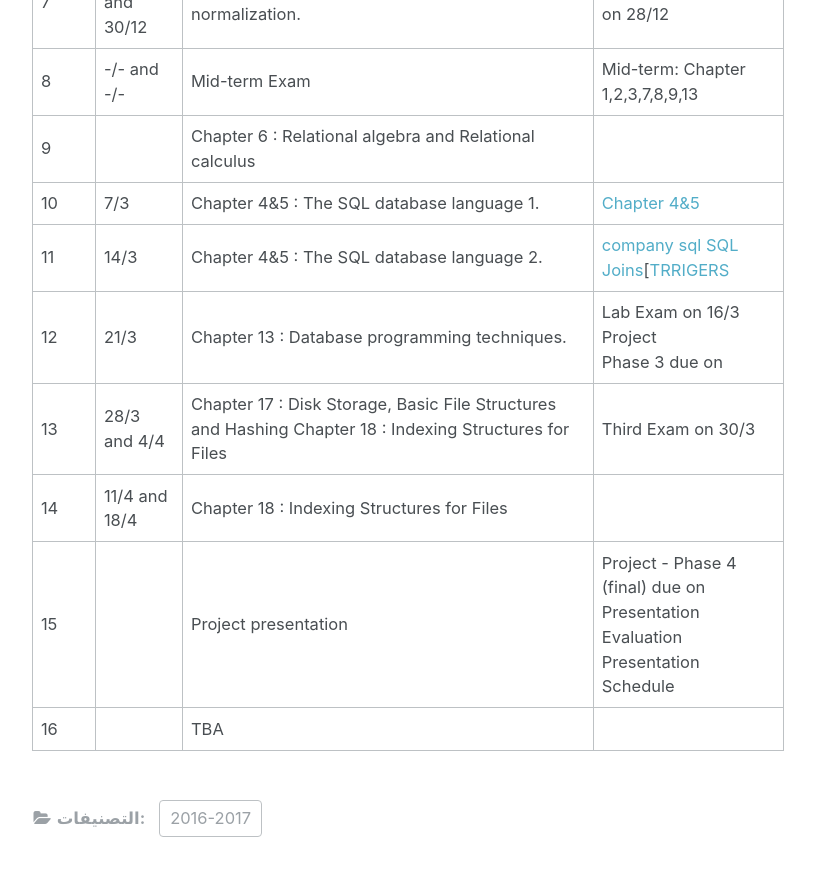
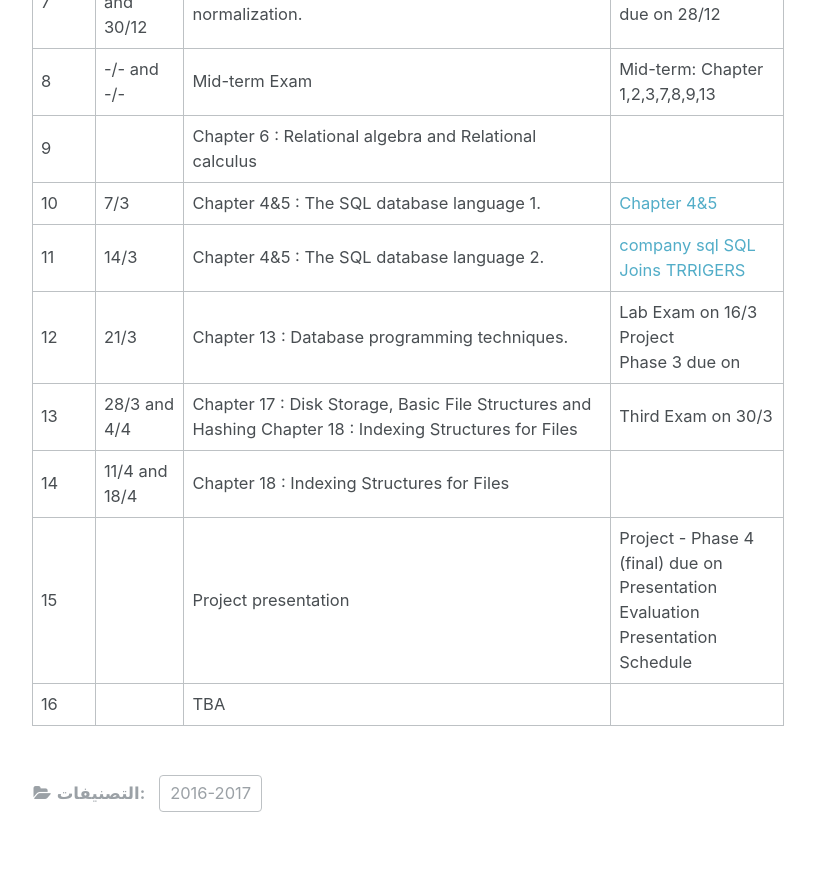
Before and after one commit to alaidi/alaidi.github.io, a Jekyll site: the page built from _posts/courses/2016-2017/2016-9-25-Database.markdown, in a window 1280 px wide and 900 px high, scrolled down 1291 px. Shown: the top 876 px of the window, without its empty margins (258-1073 px from the left). Built offline with Jekyll 4.4.1, drawn with Linux system fonts in a browser that asks for light colours; comment, search, counter and statistics services are not loaded.

```diff
--- a/_posts/courses/2016-2017/2016-9-25-Database.markdown
+++ b/_posts/courses/2016-2017/2016-9-25-Database.markdown
@@ -31,7 +31,7 @@ header:
 | 8    | -/- and -/-      | Mid-term Exam                                                                                                            | Mid-term: Chapter 1,2,3,7,8,9,13                                                       |
 | 9    |                  | Chapter 6 : Relational algebra and Relational calculus                                                                   |                                                                                        |
 | 10   | 7/3              | Chapter 4&5 : The SQL database language 1.                                                                               | [Chapter 4&5][ch04]                                                                    |
-| 11   | 14/3             | Chapter 4&5 : The SQL database language 2.                                                                               | [company sql][company] [SQL Joins][SQLJoins][[TRRIGERS][TRRIGERS]                         |
+| 11   | 14/3             | Chapter 4&5 : The SQL database language 2.                                                                               | [company sql][company] [SQL Joins][SQLJoins] [TRRIGERS][TRRIGERS]                         |
 | 12   | 21/3             | Chapter 13 : Database programming techniques.                                                                            | Lab Exam on 16/3 Project <br> Phase 3 due on                                           |
 | 13   | 28/3 and 4/4     | Chapter 17 : Disk Storage, Basic File Structures and Hashing Chapter 18 : Indexing Structures for Files                  | Third Exam on 30/3                                                                     |
 | 14   | 11/4 and 18/4    | Chapter 18 : Indexing Structures for Files                                                                               |                                                                                        |
```
